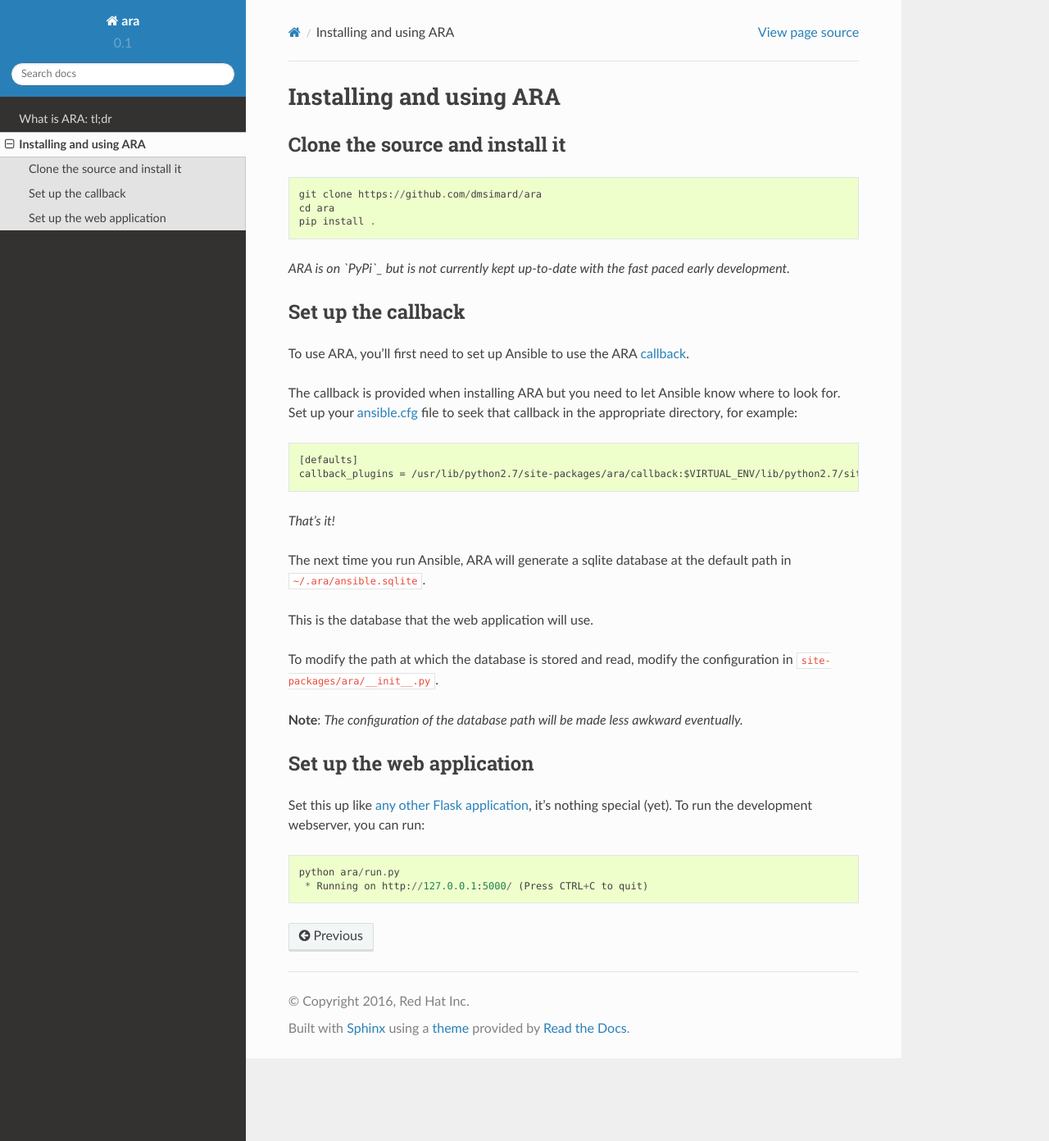
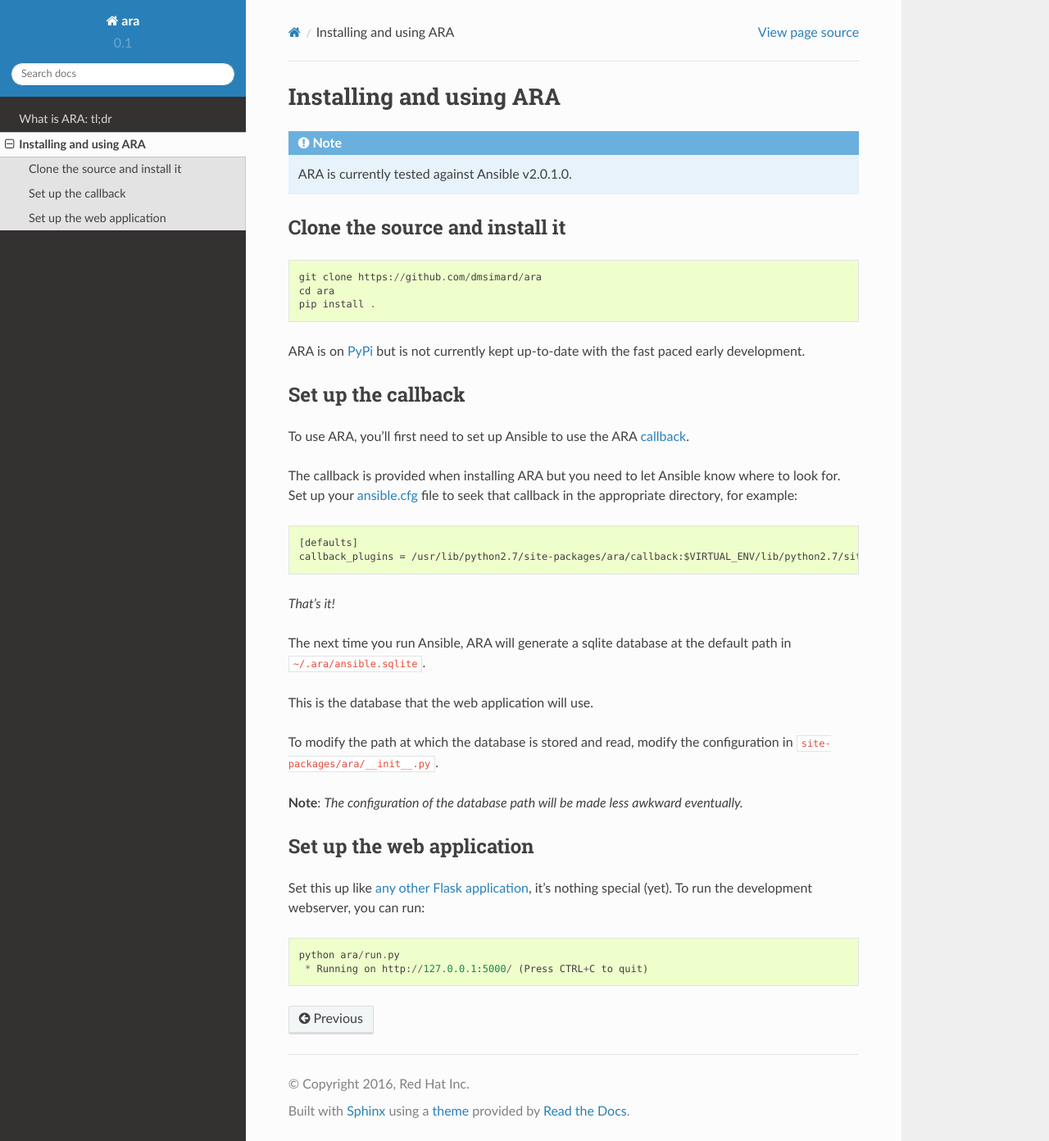
Before and after one commit to ansible-community/ara, a Sphinx documentation site: the page built from docs/installing.rst, in a window 1280 px wide and 1392 px high. Shown: the whole window at 82% size. Built offline with Sphinx 7.4.7 and the Read the Docs theme 2.0.0, drawn with Linux system fonts in a browser that asks for light colours.

Commit message:
Add note about version of Ansible ARA is tested with

```diff
--- a/docs/installing.rst
+++ b/docs/installing.rst
@@ -1,5 +1,7 @@
 Installing and using ARA
 ========================
+.. Note:: ARA is currently tested against Ansible v2.0.1.0.
+
 Clone the source and install it
 -------------------------------
 ::
@@ -8,7 +10,7 @@
     cd ara
     pip install .
 
-*ARA is on `PyPi`_ but is not currently kept up-to-date with the fast paced early development.*
+ARA is on PyPi_ but is not currently kept up-to-date with the fast paced early development.
 
 .. _PyPi: https://pypi.python.org/pypi/ara
 
```
